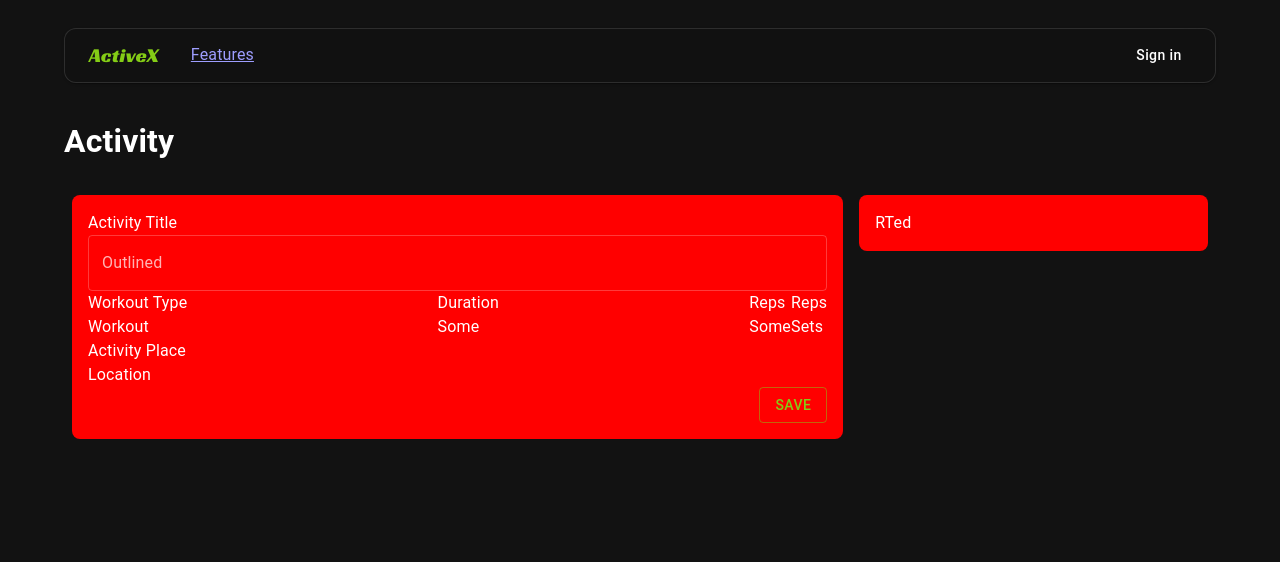
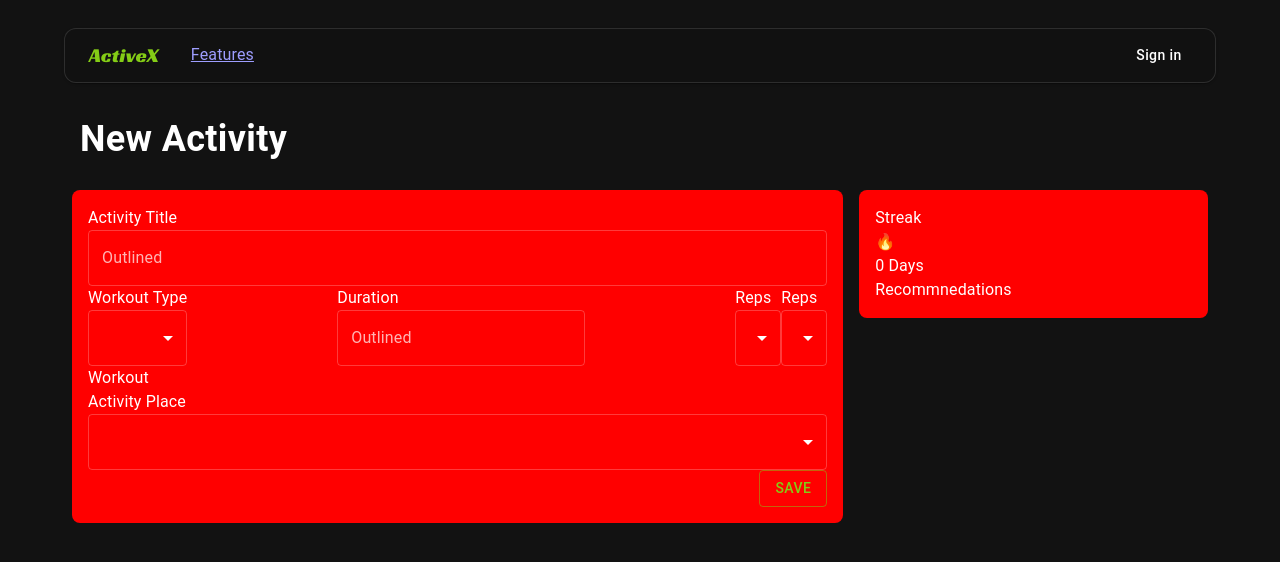
Before and after one commit to pradipGotame/health_checker, a React (Vite) app in the folder frontend/: page /activity in a window 1280 px wide. Shown: the top 562 px of the page. Built offline with nearby package versions, Linux system fonts and the light colour scheme; no server answers.

Commit message:
Activity

```diff
--- a/frontend/src/components/Activity/CreateActivity.jsx
+++ b/frontend/src/components/Activity/CreateActivity.jsx
@@ -2,8 +2,11 @@ import Box from "@mui/material/Box";
 import Stack from "@mui/material/Stack";
 import NavBar from "../Landing/NavBar";
 import Container from "@mui/material/Container";
-import Button from "@mui/material/Button"
-import TextField from "@mui/material/TextField"
+import Button from "@mui/material/Button";
+import TextField from "@mui/material/TextField";
+import MenuItem from "@mui/material/MenuItem";
+import { Typography } from "@mui/material";
+import Select from "@mui/material/Select";
 
 export default function CreateActivity() {
   return (
@@ -12,47 +15,131 @@ export default function CreateActivity() {
       <Container
         sx={{
           display: "flex",
-          flexDirection:"column",
+          flexDirection: "column",
           pt: 12,
           pb: { xs: 8, sm: 12 },
         }}
       >
-        <h1>Activity</h1>
-        <Stack direction="row" display="flex" justifyContent="space-between" alignItems="flex-start" sx={{width: '100%'}}>
-            <Box sx={{backgroundColor: 'red', borderRadius: '8px', flex: 7, m: 1, p: 2}}>
+        <Typography sx={{ p: 2, fontSize: 36, fontWeight: "bold" }}>
+          New Activity
+        </Typography>
+        <Stack
+          direction="row"
+          display="flex"
+          justifyContent="space-between"
+          alignItems="flex-start"
+          sx={{ width: "100%" }}
+        >
+          <Box
+            sx={{
+              backgroundColor: "red",
+              borderRadius: "8px",
+              flex: 7,
+              m: 1,
+              p: 2,
+            }}
+          >
             <Stack>
               <Box>Activity Title</Box>
-                    <TextField id="outlined-basic" label="Outlined" variant="outlined" />
+              <TextField
+                id="outlined-basic"
+                label="Outlined"
+                variant="outlined"
+              />
             </Stack>
-                <Stack direction="row" display="flex" justifyContent="space-between">
+            <Stack
+              direction="row"
+              display="flex"
+              justifyContent="space-between"
+            >
               <Stack>
                 <Box>Workout Type</Box>
+                <Select
+                  labelId="demo-simple-select-label"
+                  id="demo-simple-select"
+                  value="Workout"
+                  label="Age"
+                >
+                  <MenuItem value={10}>Ten</MenuItem>
+                  <MenuItem value={20}>Twenty</MenuItem>
+                  <MenuItem value={30}>Thirty</MenuItem>
+                </Select>
                 <Box>Workout</Box>
               </Stack>
               <Stack>
                 <Box>Duration</Box>
-                        <Box>Some</Box>
+                <TextField
+                  id="outlined-basic"
+                  label="Outlined"
+                  variant="outlined"
+                />
               </Stack>
               <Stack direction="row">
                 <Stack>
                   <Box>Reps</Box>
-                            <Box>Some</Box>
+                  <Select
+                    labelId="demo-simple-select-label"
+                    id="demo-simple-select"
+                    value="Workout"
+                    label="Age"
+                  >
+                    <MenuItem value={10}>Ten</MenuItem>
+                    <MenuItem value={20}>Twenty</MenuItem>
+                    <MenuItem value={30}>Thirty</MenuItem>
+                  </Select>
                 </Stack>
                 <Stack>
                   <Box>Reps</Box>
-                            <Box>Sets</Box>
+                  <Select
+                    labelId="demo-simple-select-label"
+                    id="demo-simple-select"
+                    value="Workout"
+                    label="Age"
+                  >
+                    <MenuItem value={10}>Ten</MenuItem>
+                    <MenuItem value={20}>Twenty</MenuItem>
+                    <MenuItem value={30}>Thirty</MenuItem>
+                  </Select>
                 </Stack>
               </Stack>
             </Stack>
             <Stack>
               <Box>Activity Place</Box>
-                    <Box>Location</Box>
+              <Select
+                labelId="demo-simple-select-label"
+                id="demo-simple-select"
+                value="Workout"
+                label="Age"
+              >
+                <MenuItem value={10}>Ten</MenuItem>
+                <MenuItem value={20}>Twenty</MenuItem>
+                <MenuItem value={30}>Thirty</MenuItem>
+              </Select>
             </Stack>
-                <Stack direction="row" display="flex" justifyContent="flex-end" sx={{width: '100%'}}>
+            <Stack
+              direction="row"
+              display="flex"
+              justifyContent="flex-end"
+              sx={{ width: "100%" }}
+            >
               <Button variant="outlined">Save</Button>
             </Stack>
           </Box>
-            <Box sx={{backgroundColor: 'red', borderRadius: '8px', flex: 3, m: 1, p:2}}>RTed</Box>
+          <Box
+            sx={{
+              backgroundColor: "red",
+              borderRadius: "8px",
+              flex: 3,
+              m: 1,
+              p: 2,
+            }}
+          >
+            <Typography>Streak</Typography>
+            <Box>🔥</Box>
+            <Box>0 Days</Box>
+
+            <Typography>Recommnedations</Typography>
+          </Box>
         </Stack>
       </Container>
     </>
```
Lines whose indentation alone changed are shown as unchanged.
